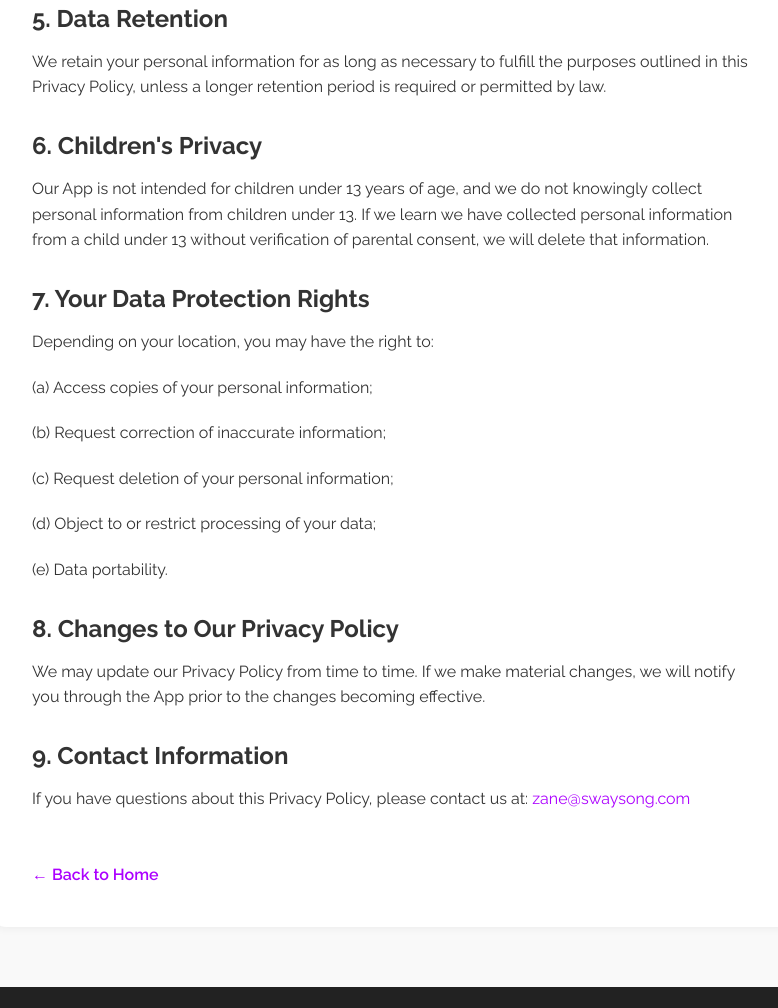
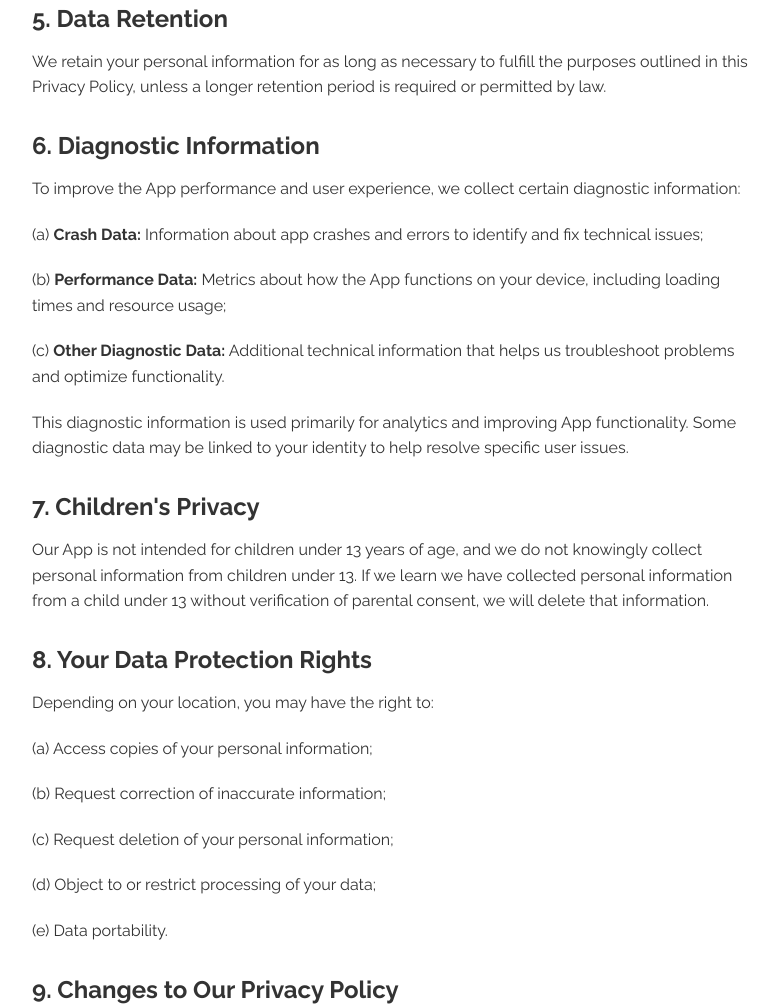
Before and after one commit to zanemroue/swaysong.github.io, a plain HTML site: page privacy.html in a window 1280 px wide. Shown: the part 1820-2828 px from the top of the page, without its empty margins (248-1026 px from the left). Drawn offline with Linux system fonts and the light colour scheme.

Commit message:
updated privacy policy

```diff
--- a/privacy.html
+++ b/privacy.html
@@ -114,11 +114,16 @@
 
             <h2>5. Data Retention</h2>
             <p>We retain your personal information for as long as necessary to fulfill the purposes outlined in this Privacy Policy, unless a longer retention period is required or permitted by law.</p>
-
-            <h2>6. Children's Privacy</h2>
+            <h2>6. Diagnostic Information</h2>
+            <p>To improve the App performance and user experience, we collect certain diagnostic information:</p>
+            <p>(a) <strong>Crash Data:</strong> Information about app crashes and errors to identify and fix technical issues;</p>
+            <p>(b) <strong>Performance Data:</strong> Metrics about how the App functions on your device, including loading times and resource usage;</p>
+            <p>(c) <strong>Other Diagnostic Data:</strong> Additional technical information that helps us troubleshoot problems and optimize functionality.</p>
+            <p>This diagnostic information is used primarily for analytics and improving App functionality. Some diagnostic data may be linked to your identity to help resolve specific user issues.</p>
+            <h2>7. Children's Privacy</h2>
             <p>Our App is not intended for children under 13 years of age, and we do not knowingly collect personal information from children under 13. If we learn we have collected personal information from a child under 13 without verification of parental consent, we will delete that information.</p>
 
-            <h2>7. Your Data Protection Rights</h2>
+            <h2>8. Your Data Protection Rights</h2>
             <p>Depending on your location, you may have the right to:</p>
             <p>(a) Access copies of your personal information;</p>
             <p>(b) Request correction of inaccurate information;</p>
@@ -126,10 +131,10 @@
             <p>(d) Object to or restrict processing of your data;</p>
             <p>(e) Data portability.</p>
 
-            <h2>8. Changes to Our Privacy Policy</h2>
+            <h2>9. Changes to Our Privacy Policy</h2>
             <p>We may update our Privacy Policy from time to time. If we make material changes, we will notify you through the App prior to the changes becoming effective.</p>
 
-            <h2>9. Contact Information</h2>
+            <h2>10. Contact Information</h2>
             <p>If you have questions about this Privacy Policy, please contact us at: <a href="mailto:zane@swaysong.com">zane@swaysong.com</a></p>
 
             <a href="index.html" class="back-to-home">← Back to Home</a>
```
